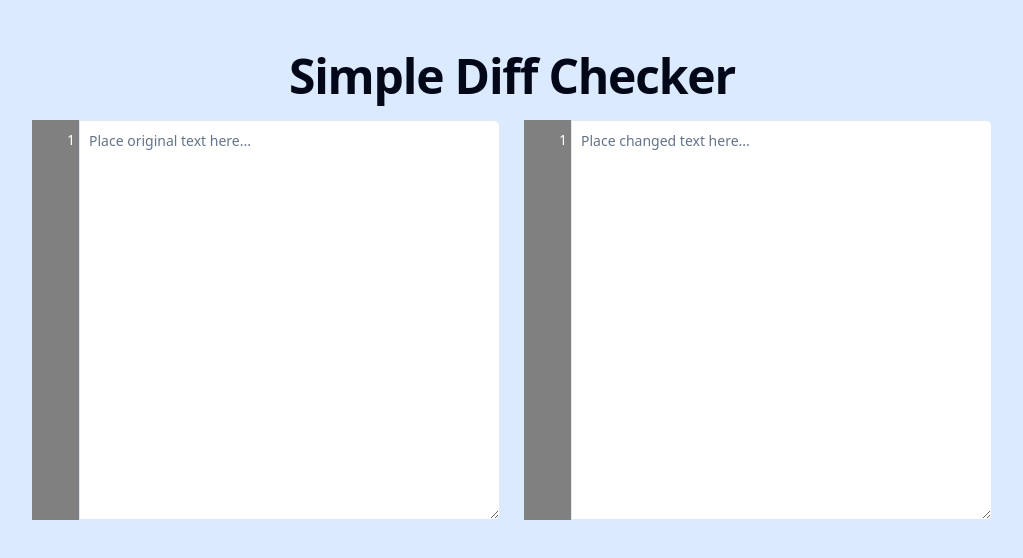
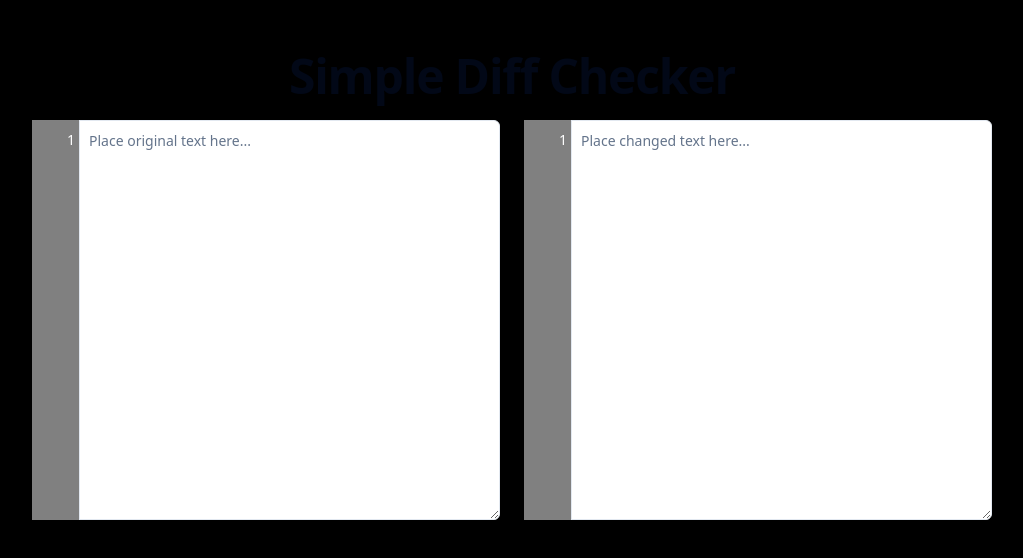
Before and after one commit to jeffbalagosa/diff-checker, a React (Vite) app: page / in a window 1280 px wide. Shown: the top 558 px of the page, without its empty margins (128-1151 px from the left). Built offline with nearby package versions, Linux system fonts and the light colour scheme.

Commit message:
Refactor background color in index.css

```diff
--- a/src/index.css
+++ b/src/index.css
@@ -72,6 +72,6 @@
     }
     body {
       @apply bg-background text-foreground;
-      @apply bg-blue-100;
+      @apply bg-black;
     }
   }
```
